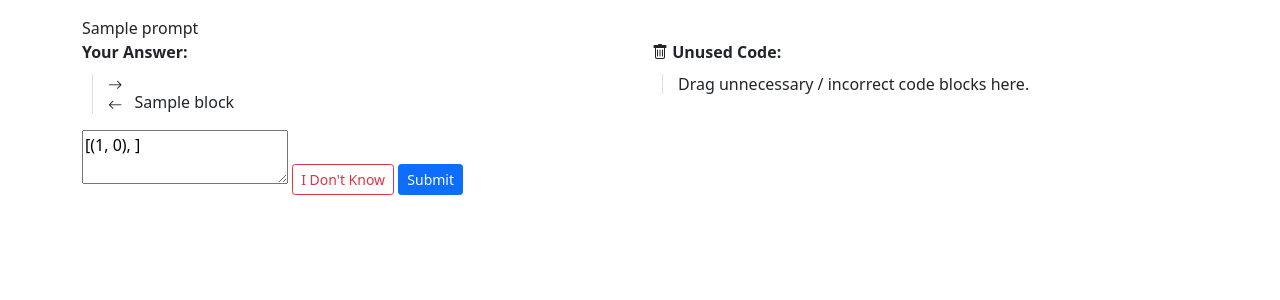
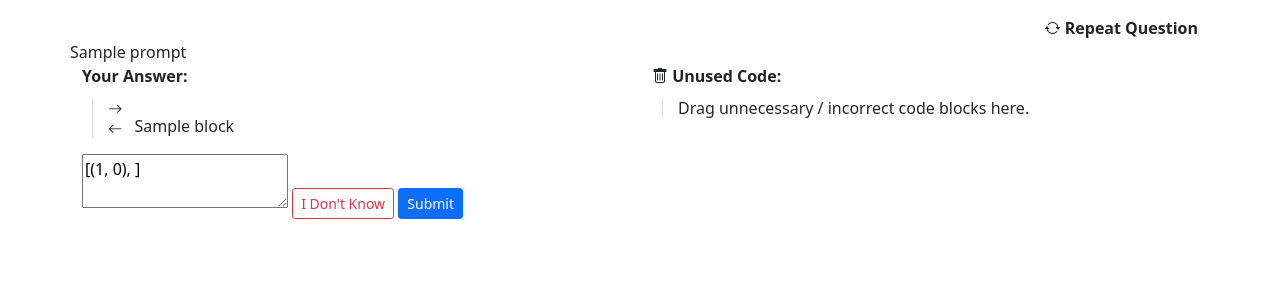
Before and after one commit to SatGarcia/spaced-cadet, a Flask app: template app/templates/test_code_jumble.html in a window 1280 px wide. Shown: the part 68-368 px from the top of the page. Run offline with Flask 2, Linux system fonts and the light colour scheme; tables that the repository leaves empty hold one stand-in row (values such as "Sample post"); the template is opened without the code that fills it: values that come from a table or form of the project are taken from there, most other values are stand-ins (such as "Sample title", 1, 10 or a date in 2020); some libraries are stand-ins or nearby versions.

Commit message:
add visual indication if question being asked is a repeat from earlier today

```diff
--- a/app/templates/test_code_jumble.html
+++ b/app/templates/test_code_jumble.html
@@ -3,7 +3,15 @@
 
 {% block body %}
     <div class="container pt-3">
+		<div class="row text-end">
+			{% if not fresh_question %}
+				<strong><i class="bi-arrow-repeat"></i> <span class="text-orange">Repeat Question</span></strong>
+			{% endif %}
+		</div>
+
+		<div class="row">
 			{{ prompt }}
+		</div>
 
         <div class="row">
             <div class="col-md-6">
@@ -36,6 +44,7 @@
             </div>
         </div>
 
+		<div class="row">
 			<form method="POST" action="{{ url_for('user_views.test_code_jumble') }}">
 				{{ form.csrf_token }}
 				{{ form.question_id }}
@@ -43,6 +52,7 @@
 				{{ form.no_answer(class_="btn btn-outline-danger btn-sm") }}
 				{{ form.submit(class_="btn btn-primary btn-sm") }}
 			</form>
+		</div>
     </div>
 
     <script src="{{ url_for('static', filename='js/code-jumble.js') }}"></script>
--- a/app/user_views.py
+++ b/app/user_views.py
@@ -380,7 +380,8 @@ def test():
     # randomly pick one of the ready questions
     question = ready_questions.order_by(db.func.random()).first()
 
-    first_time = True
+    # question is "fresh" if it hasn't been attempted yet today
+    fresh_question = True
 
     if not question:
         # There weren't any "new" questions (i.e. those the user hasn't
@@ -398,7 +399,7 @@ def test():
         """
 
         question = needs_reps.order_by(db.func.random()).first()
-        first_time = False
+        fresh_question = False
 
         if not question:
             # No questions that need more reps today so display a "congrats"
@@ -411,6 +412,7 @@ def test():
         prompt_html = markdown_to_html(question.prompt)
         return render_template("test_short_answer.html",
                                page_title="Cadet Test",
+                               fresh_question=fresh_question,
                                form=form,
                                prompt=Markup(prompt_html))
 
@@ -423,6 +425,7 @@ def test():
 
         return render_template("test_multiple_choice.html",
                                page_title="Cadet Test",
+                               fresh_question=fresh_question,
                                form=form,
                                prompt=Markup(prompt_html))
 
@@ -433,6 +436,7 @@ def test():
 
         return render_template("test_code_jumble.html",
                                page_title="Cadet Test",
+                               fresh_question=fresh_question,
                                form=form,
                                prompt=Markup(prompt_html),
                                code_blocks=code_blocks)
```
Also changed, not shown: app/templates/test_multiple_choice.html (+10 -0 lines), app/templates/test_short_answer.html (+11 -4 lines). Lines whose indentation alone changed are shown as unchanged.
